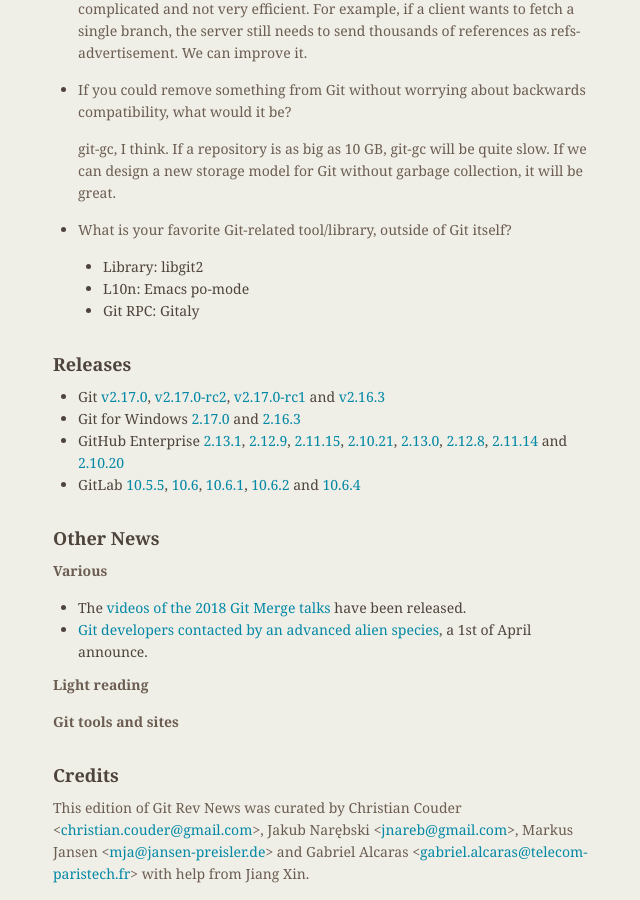
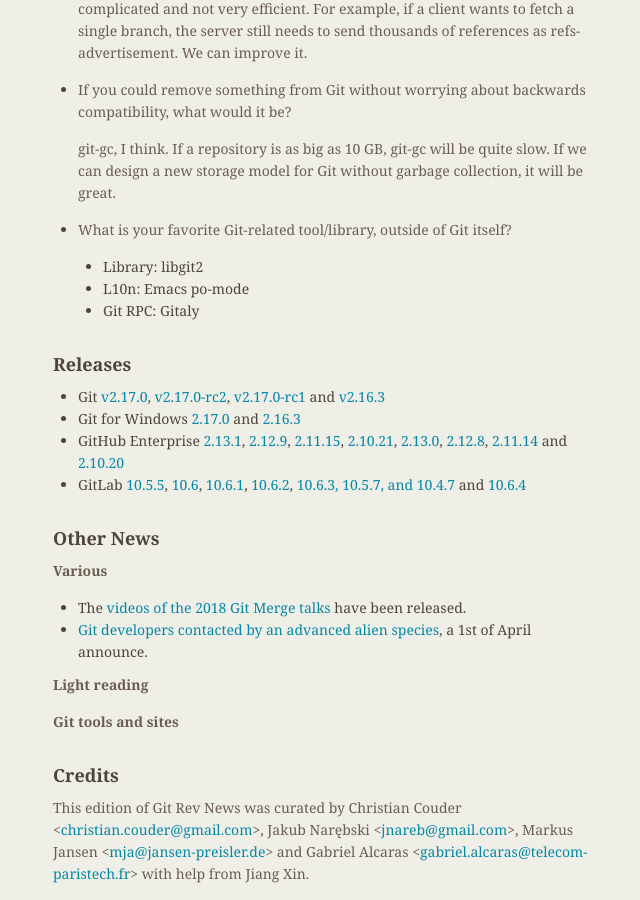
Before and after one commit to git/git.github.io, a Jekyll site: the page built from rev_news/drafts/edition-38.md, in a window 1280 px wide and 900 px high, scrolled down 1534 px. Shown: the whole window, without its empty margins (481-1121 px from the left). Built offline with Jekyll 4.4.1, drawn with Linux system fonts in a browser that asks for light colours.

Commit message:
rn-38: add missing GitLab releases

```diff
--- a/rev_news/drafts/edition-38.md
+++ b/rev_news/drafts/edition-38.md
@@ -131,7 +131,8 @@
 * GitLab [10.5.5](https://about.gitlab.com/2018/03/19/gitlab-10-5-5-released/),
 [10.6](https://about.gitlab.com/2018/03/22/gitlab-10-6-released/),
 [10.6.1](https://about.gitlab.com/2018/03/28/gitlab-10-6-1-released/),
-[10.6.2](https://about.gitlab.com/2018/03/29/gitlab-10-6-2-released/) and
+[10.6.2](https://about.gitlab.com/2018/03/29/gitlab-10-6-2-released/),
+[10.6.3, 10.5.7, and 10.4.7](https://about.gitlab.com/2018/04/04/security-release-gitlab-10-dot-6-dot-3-released/) and
 [10.6.4](https://about.gitlab.com/2018/04/09/gitlab-10-6-4-released/)
 
 ## Other News
```
